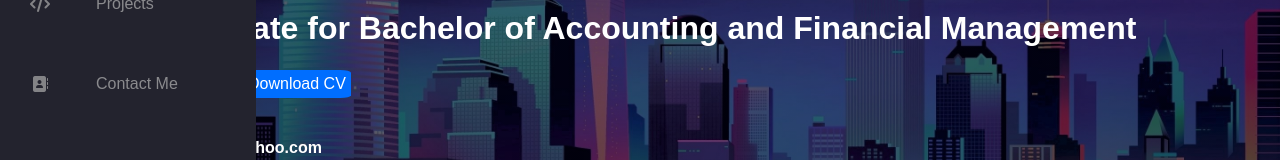
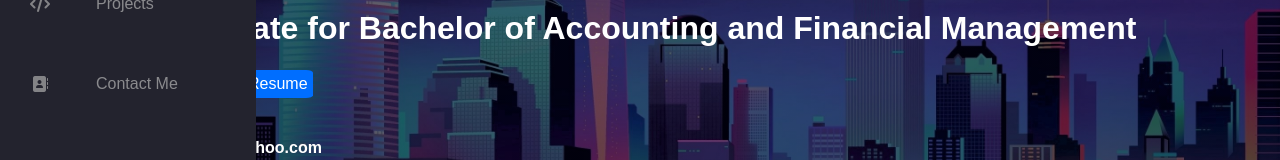
Before and after one commit to isaacshun/website, a plain HTML site: page index.html in a window 1280 px wide. Shown: the part 452-612 px from the top of the page. Drawn offline with nearby package versions, Linux system fonts and the light colour scheme; files whose address does not match are found by name.

Commit message:
Update index.html

```diff
--- a/index.html
+++ b/index.html
@@ -81,7 +81,7 @@
             <br>
             <a href="https://www.linkedin.com/in/isaac-tsang-870a6919b"><i class="fab fa-linkedin hvr-grow"></i></a>
             <a href="https://github.com/isaacshun"><i class="fa fa-github hvr-grow"></i></a>
-            <a id = "resume" class="hvr-grow" href="Resume.pdf">Download CV</i></a>
+            <a id = "resume" class="hvr-grow" href="Resume.pdf">Resume</i></a>
             <br><br>
             <i class = "fas fa-envelope"></i><h4>isaacshun@yahoo.com</h4><br>
             <i class = "fas fa-phone"></i><h4>+1 (647)-202-1289</h4><br>
```
